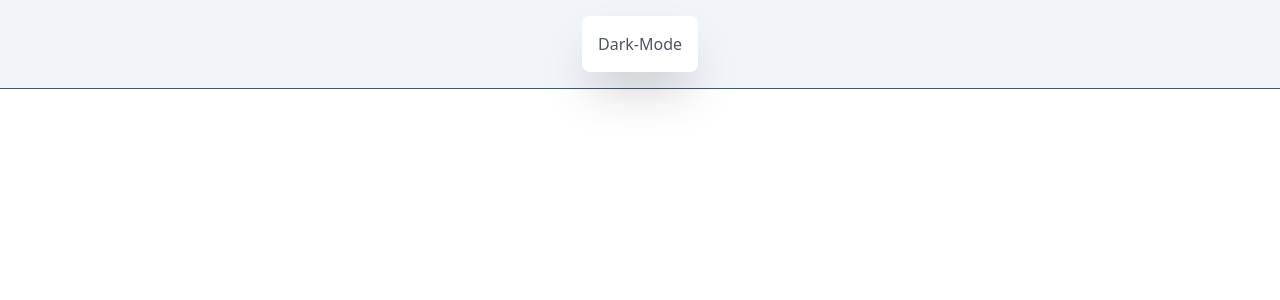
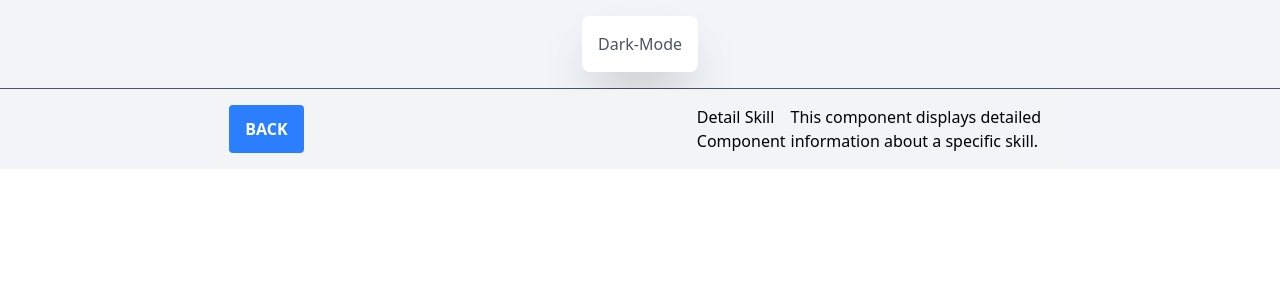
Before and after one commit to Vanchay21s/jj, a React (Vite) app: page /detail-skill in a window 1280 px wide. Before the commit this address had no page. Shown: the top 300 px of the page. Built offline with nearby package versions, Linux system fonts and the light colour scheme.

Commit message:
I just adjust something

```diff
--- a/src/App.jsx
+++ b/src/App.jsx
@@ -2,6 +2,7 @@ import {useState, useEffect} from "react";
 import {BrowserRouter, Route, Routes} from "react-router-dom";
 import ProductsPage from "./pages/ProductPage.jsx";
 import Education from "./components/Secret/Education.jsx";
+import DetailSkill from "./components/Secret/DetailSkill.jsx";
 
 function App() {
   const [dark, setDark] = useState(() => {
@@ -32,6 +33,7 @@ function App() {
       <Routes>
         <Route path="/" element={<ProductsPage dark={dark} setDark={setDark} />} />
         <Route path="/education" element={<Education/>} />
+        <Route path="/detail-skill" element={<DetailSkill/>} />
       </Routes>
     </BrowserRouter>
     </>
--- a/src/components/ProductsList.jsx
+++ b/src/components/ProductsList.jsx
@@ -1,3 +1,5 @@
+import { Link } from "react-router-dom";
+
 // src/components/ProductsList.jsx
 export default function ProductsList({ products }) {
     console.log(products);
@@ -5,7 +7,12 @@ export default function ProductsList({ products }) {
     <div className="h-screen bg-slate-100 dark:bg-gray-900 transition-colors duration-400 flex flex-col items-center justify-center">
         <div className="min-h-screen w-full sm:w-2/3 bg-gray-100 dark:bg-gray-900 flex justify-center py-16 transition-colors duration-400 ">
           <div className="w-full max-w-7xl px-4 py-16 transition-colors duration-400 ">
-            <h1 className="text-2xl font-bold text-gray-600 mb-4">Products</h1>
+            <div className="flex justify-between items-center">
+              <h1 className="text-2xl font-bold text-gray-600 mb-4">Products</h1>
+              <Link to="/detail-skill" className="bg-blue-500 hover:bg-blue-700 text-white font-bold py-2 px-4 rounded">
+                Skill
+              </Link>
+            </div>
             <div className="grid grid-cols-2 2 md:grid-cols-2 lg:grid-cols-4 gap-3  ">
                 {products.map((s) => (
                     <div key={s.id} className="box-product font-bold flex items-center">
--- /dev/null
+++ b/src/components/Secret/DetailSkill.jsx
@@ -0,0 +1,19 @@
+import { useNavigate } from "react-router-dom";
+
+const DetailSkill = () => {
+
+    const navigate = useNavigate();
+    return (
+        <div className=" bg-slate-100 dark:bg-gray-900 transition-colors duration-400 flex flex-col items-center">
+            <div className=" w-full sm:w-2/3 bg-gray-100 dark:bg-gray-900 flex justify-center py-4 transition-colors duration-400 ">
+                <div className="w-full max-w-7xl flex justify-between px-4 transition-colors duration-400 ">
+                    <button onClick={() => navigate(-1)} className="bg-blue-500 hover:bg-blue-700 text-white font-bold py-2 px-4 rounded">BACK</button>
+                </div>
+                <h2>Detail Skill Component</h2>
+                <p>This component displays detailed information about a specific skill.</p>
+            </div>
+        </div>
+    );
+};
+
+export default DetailSkill;
```
